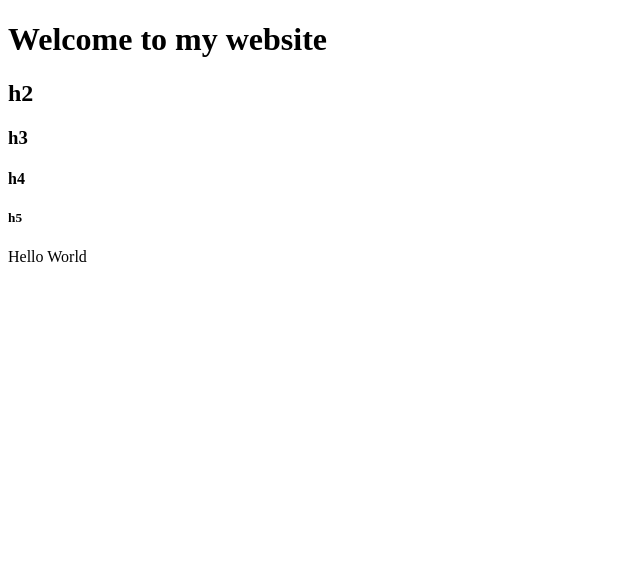
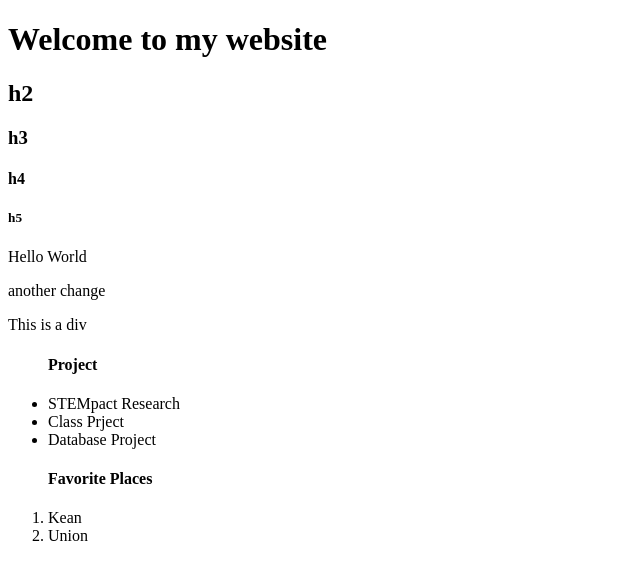
Before and after one commit to s-denton/s-denton.github.io, a plain HTML site: page index.html in a window 1280 px wide. Shown: the whole page, without its empty margins (0-640 px from the left). Drawn offline with Linux system fonts and the light colour scheme.

Commit message:
adding divs lists and tags

```diff
--- a/index.html
+++ b/index.html
@@ -11,6 +11,24 @@
 	<h4>h4</h4>
 	<h5>h5</h5>
 	<p>Hello World</p>
+	<p>another change</p>
+
+	<div>
+		<p>This is a div</p>
+	</div>
+
+	<ul>
+		<h4>Project</h4>
+		<li>STEMpact Research</li>
+		<li>Class Prject</li>
+		<li>Database Project</li>
+	</ul>
+
+	<ol>
+		<h4>Favorite Places</h4>
+		<li>Kean</li>
+		<li>Union</li>
+	</ol>
 
 </body>
 </html>
```
